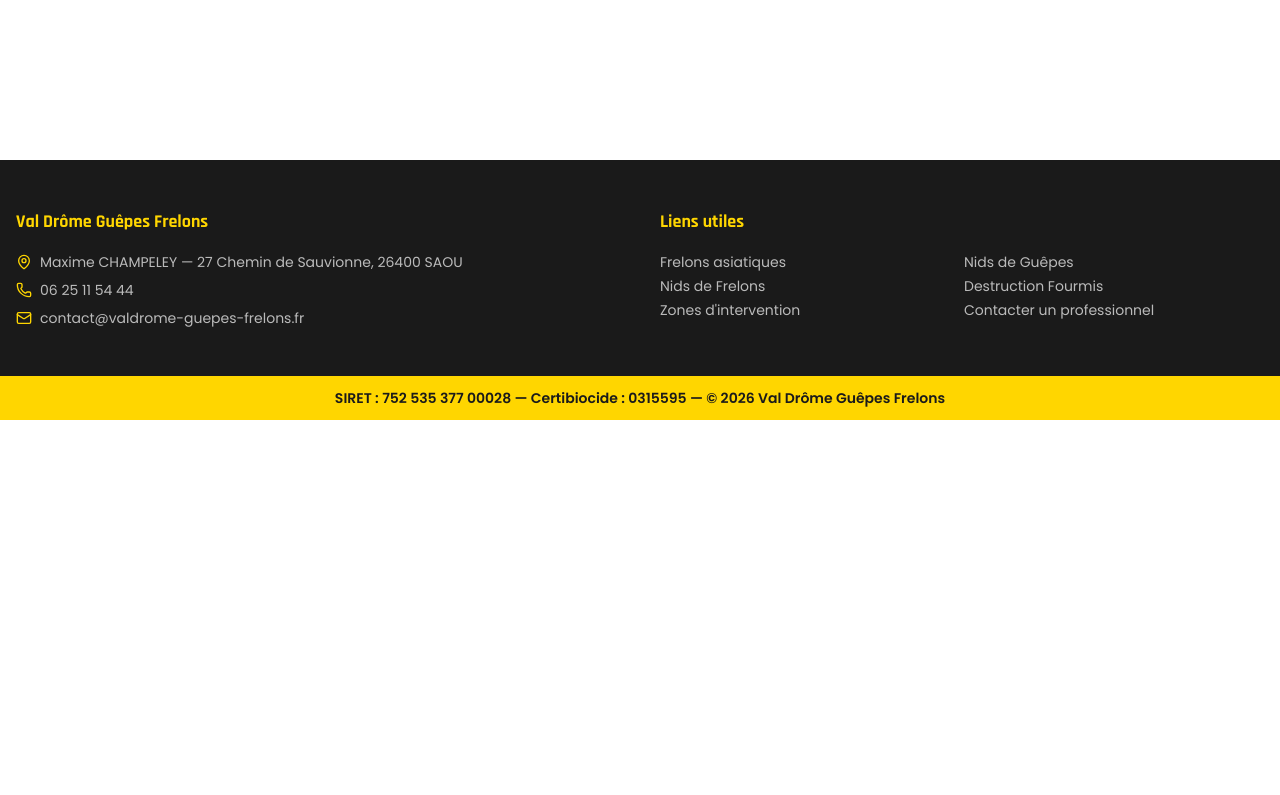
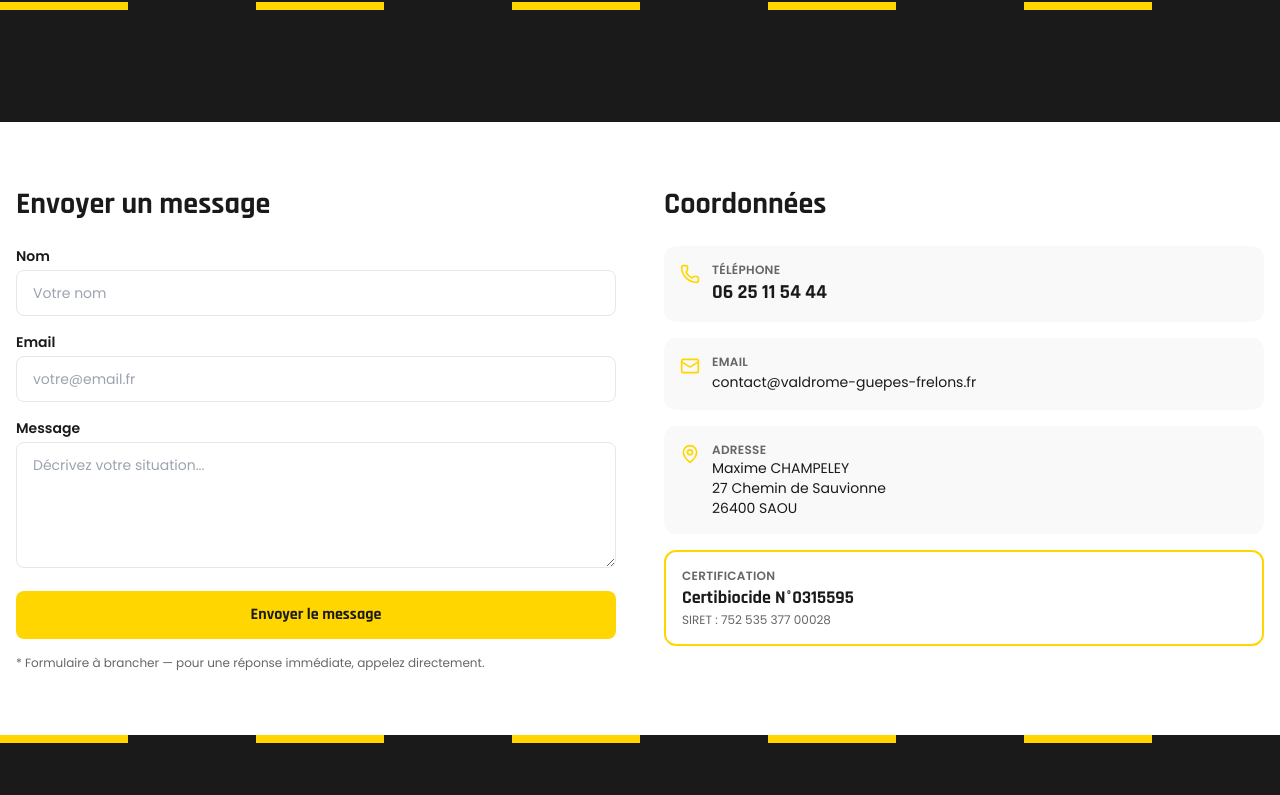
Before and after one commit to iamlucasolive/valdrome-guepes-frelons, a React (Vite) app: page /contact in a window 1280 px wide. Shown: the part 380-1175 px from the top of the page. Before the commit the page ends 800 px from the top, so only its background shows below. Built offline with nearby package versions, Linux system fonts and the light colour scheme.

Commit message:
feat: implement ContactPage with static form and coordinates

```diff
--- a/src/pages/ContactPage.tsx
+++ b/src/pages/ContactPage.tsx
@@ -1 +1,175 @@
-export default function ContactPage() { return <div>ContactPage</div> }
+import { Helmet } from 'react-helmet-async'
+import { useState } from 'react'
+import { motion } from 'framer-motion'
+import { Phone as PhoneIcon, Mail, MapPin } from 'lucide-react'
+import HeroSection from '../components/HeroSection'
+import WaspStripeDivider from '../components/WaspStripeDivider'
+import { CONTACT } from '../data/content'
+
+interface FormState { nom: string; email: string; message: string }
+
+export default function ContactPage() {
+  const [form, setForm] = useState<FormState>({ nom: '', email: '', message: '' })
+
+  const handleChange = (
+    e: React.ChangeEvent<HTMLInputElement | HTMLTextAreaElement>,
+  ) => {
+    setForm((prev) => ({ ...prev, [e.target.name]: e.target.value }))
+  }
+
+  const handleSubmit = (e: React.FormEvent) => {
+    e.preventDefault()
+  }
+
+  return (
+    <>
+      <Helmet>
+        <title>Contact — Val Drôme Guêpes Frelons</title>
+        <meta
+          name="description"
+          content="Contactez Val Drôme Guêpes Frelons pour la destruction de nids de guêpes, frelons ou fourmis dans la Drôme. Téléphone : 06 25 11 54 44."
+        />
+      </Helmet>
+
+      <HeroSection
+        title="Nous"
+        titleHighlight="contacter"
+        subtitle="Une question ? Un nid à détruire ? Contactez-nous rapidement."
+        showCta={false}
+      />
+
+      <section className="py-16">
+        <div className="mx-auto grid max-w-7xl gap-12 px-4 md:grid-cols-2">
+          <motion.div
+            initial={{ opacity: 0, x: -20 }}
+            whileInView={{ opacity: 1, x: 0 }}
+            viewport={{ once: true }}
+          >
+            <h2 className="mb-6 font-rajdhani text-3xl font-black text-wasp-black">
+              Envoyer un message
+            </h2>
+            <form onSubmit={handleSubmit} className="space-y-4">
+              <div>
+                <label className="mb-1 block font-poppins text-sm font-semibold text-wasp-black">
+                  Nom
+                </label>
+                <input
+                  type="text"
+                  name="nom"
+                  value={form.nom}
+                  onChange={handleChange}
+                  required
+                  className="w-full rounded-lg border border-gray-200 px-4 py-3 font-poppins text-sm outline-none transition focus:border-wasp-yellow focus:ring-2 focus:ring-wasp-yellow/20"
+                  placeholder="Votre nom"
+                />
+              </div>
+              <div>
+                <label className="mb-1 block font-poppins text-sm font-semibold text-wasp-black">
+                  Email
+                </label>
+                <input
+                  type="email"
+                  name="email"
+                  value={form.email}
+                  onChange={handleChange}
+                  required
+                  className="w-full rounded-lg border border-gray-200 px-4 py-3 font-poppins text-sm outline-none transition focus:border-wasp-yellow focus:ring-2 focus:ring-wasp-yellow/20"
+                  placeholder="votre@email.fr"
+                />
+              </div>
+              <div>
+                <label className="mb-1 block font-poppins text-sm font-semibold text-wasp-black">
+                  Message
+                </label>
+                <textarea
+                  name="message"
+                  value={form.message}
+                  onChange={handleChange}
+                  required
+                  rows={5}
+                  className="w-full rounded-lg border border-gray-200 px-4 py-3 font-poppins text-sm outline-none transition focus:border-wasp-yellow focus:ring-2 focus:ring-wasp-yellow/20"
+                  placeholder="Décrivez votre situation..."
+                />
+              </div>
+              <button
+                type="submit"
+                className="w-full rounded-lg bg-wasp-yellow py-3 font-rajdhani text-base font-bold text-wasp-black transition-opacity hover:opacity-90"
+              >
+                Envoyer le message
+              </button>
+              <p className="font-poppins text-xs text-wasp-gray">
+                * Formulaire à brancher — pour une réponse immédiate, appelez directement.
+              </p>
+            </form>
+          </motion.div>
+
+          <motion.div
+            initial={{ opacity: 0, x: 20 }}
+            whileInView={{ opacity: 1, x: 0 }}
+            viewport={{ once: true }}
+          >
+            <h2 className="mb-6 font-rajdhani text-3xl font-black text-wasp-black">
+              Coordonnées
+            </h2>
+            <div className="space-y-4">
+              <div className="flex items-start gap-3 rounded-xl bg-wasp-light p-4">
+                <PhoneIcon className="mt-0.5 h-5 w-5 shrink-0 text-wasp-yellow" />
+                <div>
+                  <p className="font-poppins text-xs font-semibold uppercase tracking-wide text-wasp-gray">
+                    Téléphone
+                  </p>
+                  <a
+                    href={CONTACT.telephoneHref}
+                    className="font-rajdhani text-xl font-bold text-wasp-black hover:text-wasp-yellow transition-colors"
+                  >
+                    {CONTACT.telephone}
+                  </a>
+                </div>
+              </div>
+              <div className="flex items-start gap-3 rounded-xl bg-wasp-light p-4">
+                <Mail className="mt-0.5 h-5 w-5 shrink-0 text-wasp-yellow" />
+                <div>
+                  <p className="font-poppins text-xs font-semibold uppercase tracking-wide text-wasp-gray">
+                    Email
+                  </p>
+                  <a
+                    href={`mailto:${CONTACT.email}`}
+                    className="font-poppins text-sm text-wasp-black hover:text-wasp-yellow transition-colors"
+                  >
+                    {CONTACT.email}
+                  </a>
+                </div>
+              </div>
+              <div className="flex items-start gap-3 rounded-xl bg-wasp-light p-4">
+                <MapPin className="mt-0.5 h-5 w-5 shrink-0 text-wasp-yellow" />
+                <div>
+                  <p className="font-poppins text-xs font-semibold uppercase tracking-wide text-wasp-gray">
+                    Adresse
+                  </p>
+                  <p className="font-poppins text-sm text-wasp-black">
+                    {CONTACT.responsable}<br />
+                    {CONTACT.adresse}<br />
+                    {CONTACT.codePostal} {CONTACT.ville}
+                  </p>
+                </div>
+              </div>
+              <div className="rounded-xl border-2 border-wasp-yellow p-4">
+                <p className="font-poppins text-xs font-semibold uppercase tracking-wide text-wasp-gray">
+                  Certification
+                </p>
+                <p className="font-rajdhani text-lg font-bold text-wasp-black">
+                  Certibiocide N°{CONTACT.certibiocide}
+                </p>
+                <p className="font-poppins text-xs text-wasp-gray">
+                  SIRET : {CONTACT.siret}
+                </p>
+              </div>
+            </div>
+          </motion.div>
+        </div>
+      </section>
+
+      <WaspStripeDivider />
+    </>
+  )
+}
```
